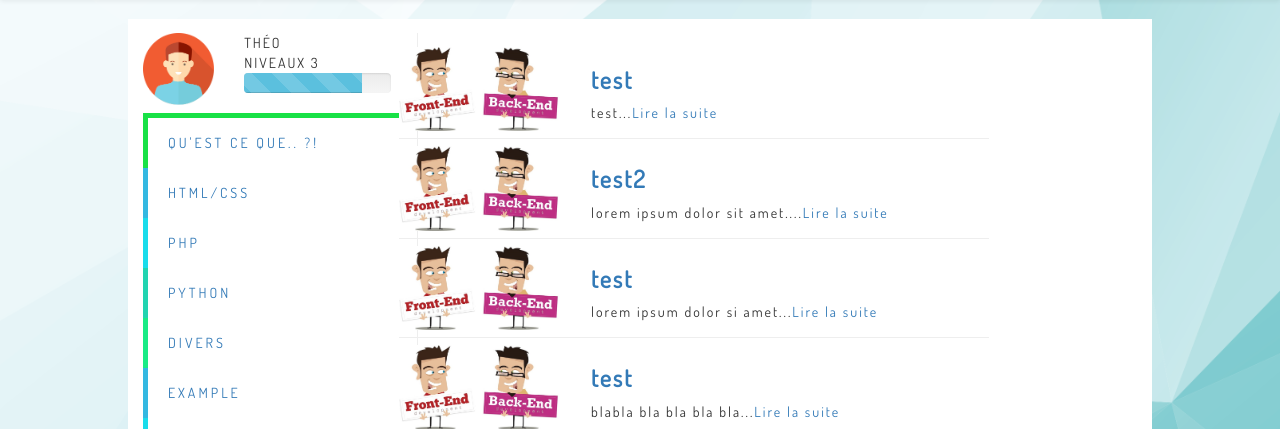
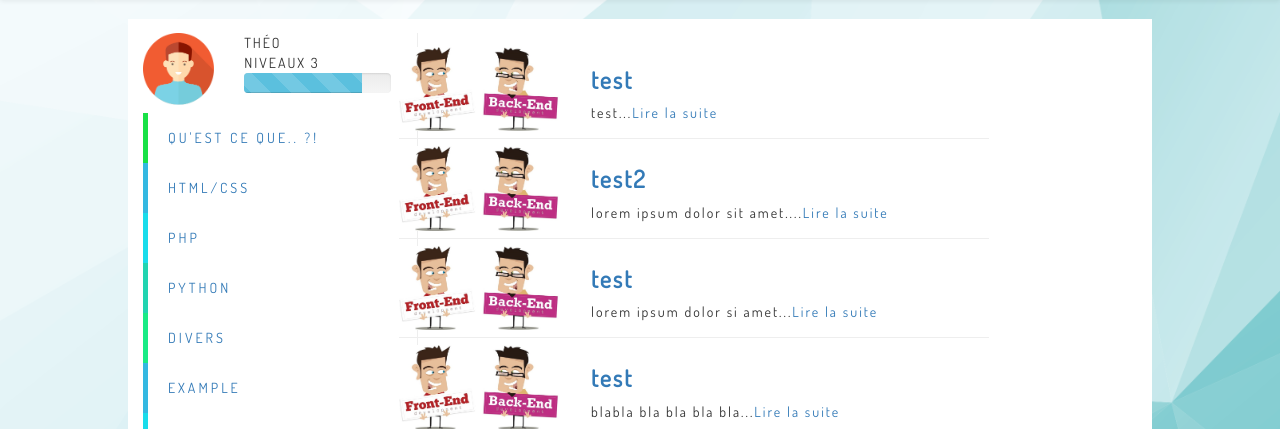
Before and after one commit to ExoHyb/theomartin.fr, a PHP site: page /template_blog.php in a window 1280 px wide. Shown: the part 51-480 px from the top of the page. Run offline with PHP 8.4, Linux system fonts and the light colour scheme; data comes from the database, SQL or seed files in the repository; some libraries are stand-ins or nearby versions.

Commit message:
Modification menu blog

```diff
--- a/css/sass/_menu-blog.scss
+++ b/css/sass/_menu-blog.scss
@@ -44,6 +44,3 @@
 		}
 	}
 }
-		#border-top-menu {
-			border-top: 5px solid #18E146;
-		}
--- a/css/style.css
+++ b/css/style.css
@@ -148,10 +148,6 @@ h3 {
 }
 .menu-blog li .color5 {
   border-left: 5px solid #18E146;
-}
-
-#border-top-menu {
-  border-top: 5px solid #18E146;
 }
 
 #pseudo-commentaire {
--- a/menu_blog.php
+++ b/menu_blog.php
@@ -19,7 +19,6 @@
 
 	<!-- <h4>Catégories</h4> -->
 	<ul>
-	<li id="border-top-menu"></li>
 		<li><a class="color5" href="#">Qu'est ce que.. ?!</a></li>
 		<li><a class="color1" href="#">HTML/CSS</a></li>
 		<li><a class="color2" href="#">PHP</a></li>
```
Also changed, not shown: 1 other file.
